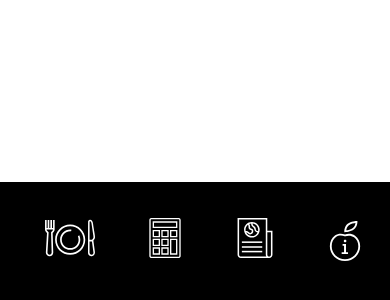
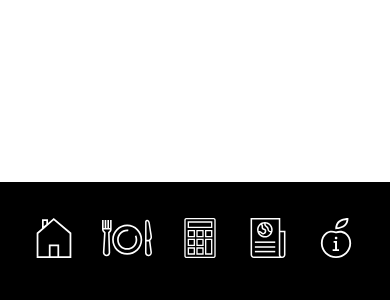
Before and after one commit to WildCodeSchool/Paris-0919-P2-Diabete, a React (Create React App) app in the folder ohmyg/: page / in a window 390 px wide. Shown: the part 540-840 px from the top of the page. Built offline with nearby package versions, Linux system fonts and the light colour scheme.

Commit message:
Added home icon

```diff
--- a/ohmyg/src/components/layout/Navbar.css
+++ b/ohmyg/src/components/layout/Navbar.css
@@ -41,7 +41,7 @@ li
   margin: auto;
   display: block;
 }
-.Navbar_icon5resp {
+.Navbar_iconHome {
   display: none;
 
   }
@@ -58,12 +58,12 @@ li
 @media (max-width: 1050px){
   .Navbar_logo{
     display:none;
-
   }
-  .Navbar_icon5resp {
-    display: inline-block;
 
 
+  .Navbar_iconHome {
+    display: block;
+    fill:white;
     }
 
   .Navbar_Navigation{
@@ -81,7 +81,6 @@ li
   }
 
   .icones {
-
     fill:white;
   }
 }
--- a/ohmyg/src/components/layout/Navbar.js
+++ b/ohmyg/src/components/layout/Navbar.js
@@ -9,6 +9,18 @@ const Navbar = props => (
         <img src={logo} alt='Logo' />
         </div>
             <ul className="Navbar_ul" >
+            <li className="Navbar_li">
+            <a class="Navbar_iconHome" href="https://www.instagram.com/" target="_blank">
+            <svg version="1.0"  x="0px" y="0px" width="40px"
+                height="40px" viewBox="0 0 130.2 150.2"  >
+            <defs>
+            </defs>
+            <path d="M64.2,0L42.6,18.7V5.1H20v33.3L0,55.8v94.4h45.7h38.8h45.7V55.8L64.2,0z M26.5,11.6h9.7v11.5l-9.7,8.1V11.6z M52.2,143.7
+            v-37.3H78v37.3H52.2z M123.7,143.7H84.5V99.9H45.7v43.8H6.5v-85L64.2,8.6l59.4,50.2V143.7z"/>
+            </svg>
+            </a>
+        </li>
+
                 <li className="Navbar_li">
                 <a className="icones" href="https://www.instagram.com/" target="_blank">
                     <svg version="1.0" xmlns="http://www.w3.org/2000/svg" x="0px" y="0px" width="50px"
@@ -84,13 +96,11 @@ const Navbar = props => (
 		V136.3z"/>
 </g>
 </svg>
-
 </a>
-
-                </li>
+</li>
 
 
-
+<li>
                 <a className="icones" href="https://www.instagram.com/" target="_blank">
     <svg version="1.0" xmlns="http://www.w3.org/2000/svg" x="0px" y="0px" width="40px"
 	 height="40px" viewBox="0 0 115.7 152.8" enable-background="new 0 0 115.7 152.8">
@@ -110,20 +120,12 @@ const Navbar = props => (
 </g>
 </svg>
 </a>
+</li>
 
+  </ul>
+    </nav>
 
-                    {/* <li className="Navbar_icon5resp">
-                        <a className="Navbar_a">
-                    <img src={home} alt='Logo' />
-
-
-
-                </a>
-                </li> */}
-                </ul>
-        </nav>
-
-    </header>
+</header>
 
 );
 
```
